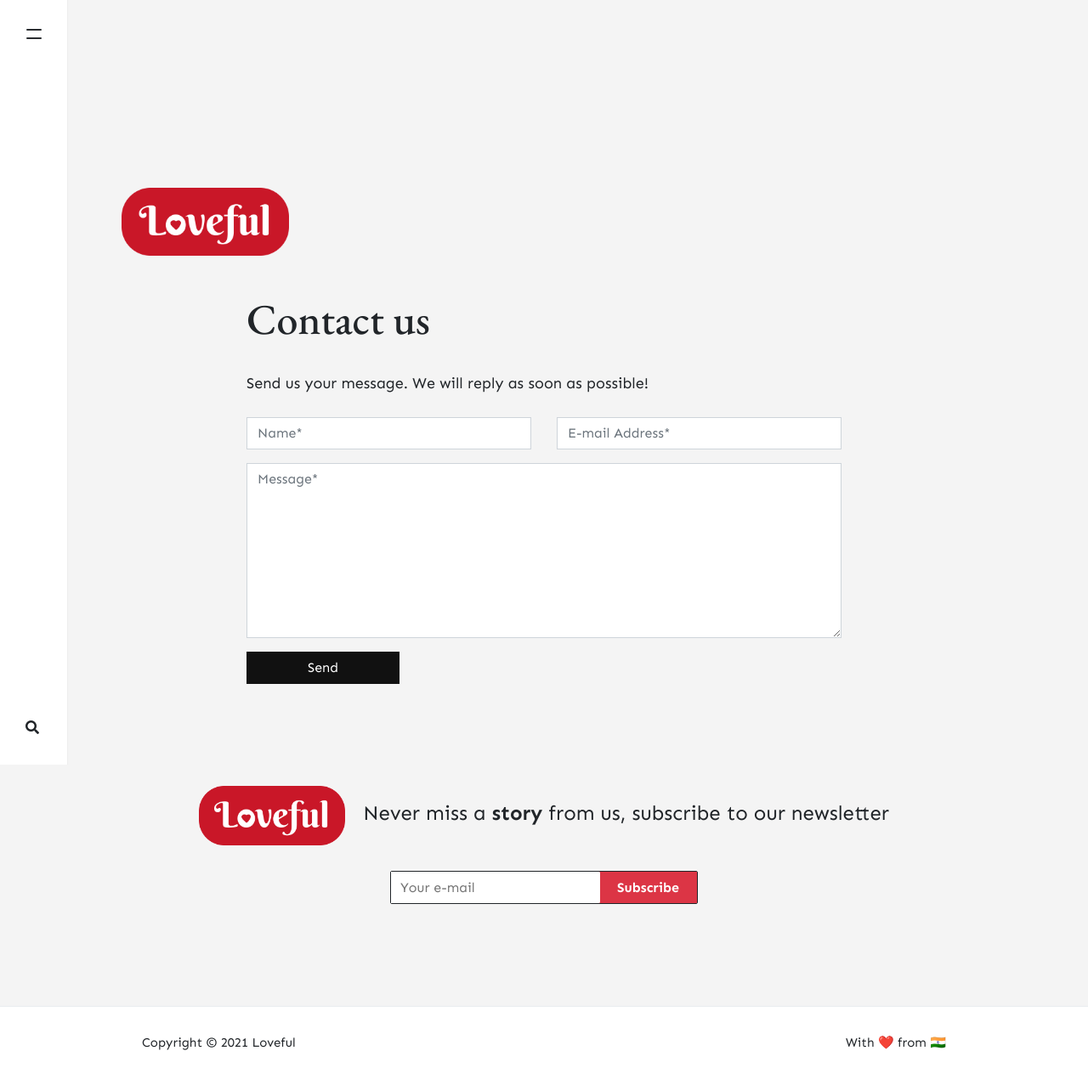
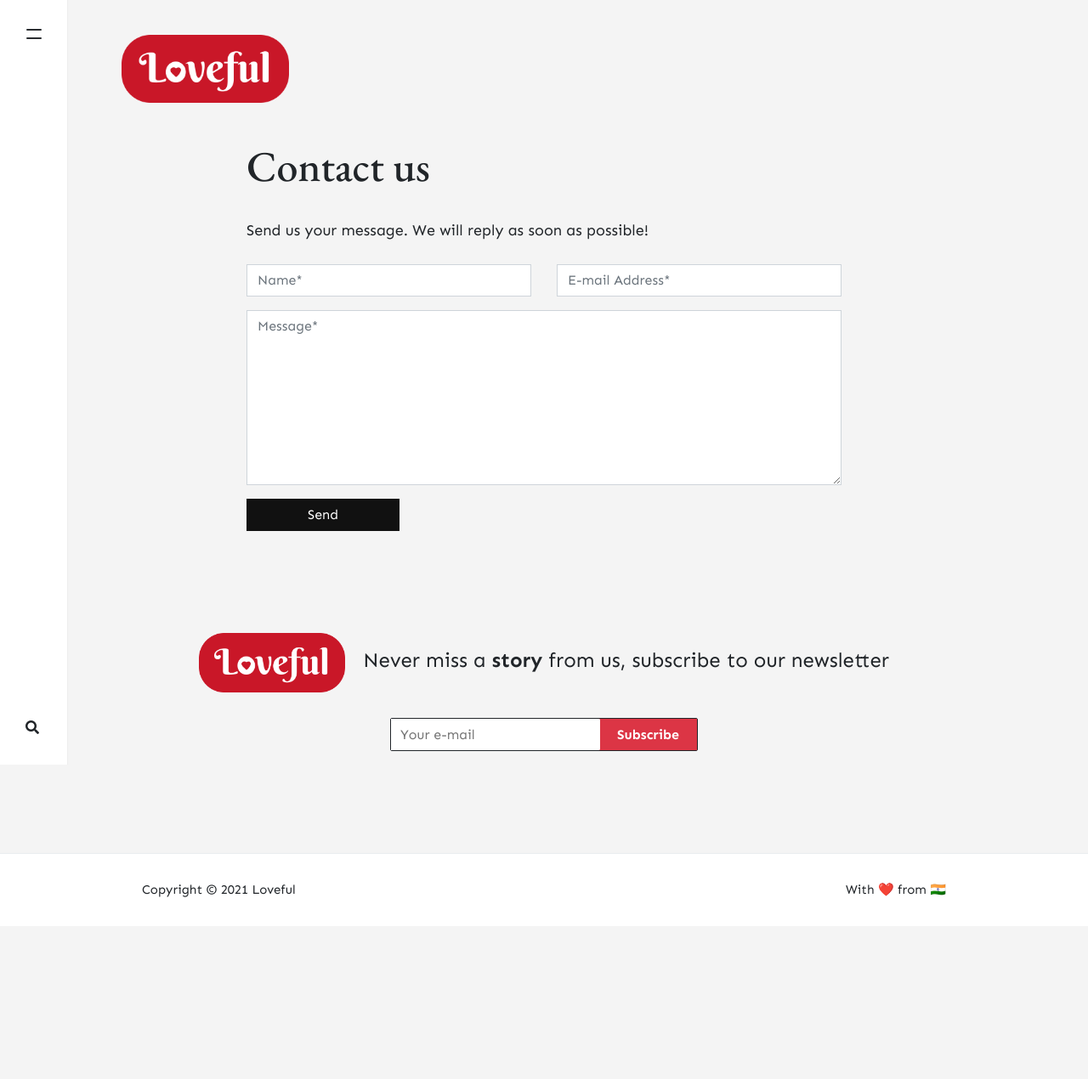
Before and after one commit to stackbit-projects/happy-zebra-28bc2, a Jekyll site: the page built from _pages/contact.md, in a window 1280 px wide. Shown: the whole page at 85% size. Built offline with Jekyll 4.4.1, drawn with Linux system fonts in a browser that asks for light colours; nearby versions of some CDN libraries; comment, search, counter and statistics services are not loaded; after the commit the page ends 1090 px from its top, so only the background shows below that.

Commit message:
theme.scss: changed

```diff
--- a/assets/css/theme.scss
+++ b/assets/css/theme.scss
@@ -38,7 +38,7 @@ h1,h2,h3,h4,h5,h6 {
     font-weight:700;
 }
 .site-content {
-    padding-top:200px;
+    padding-top:20px;
 }
 .sitetag {
     font-family:'EB Garamond', serif;
```
